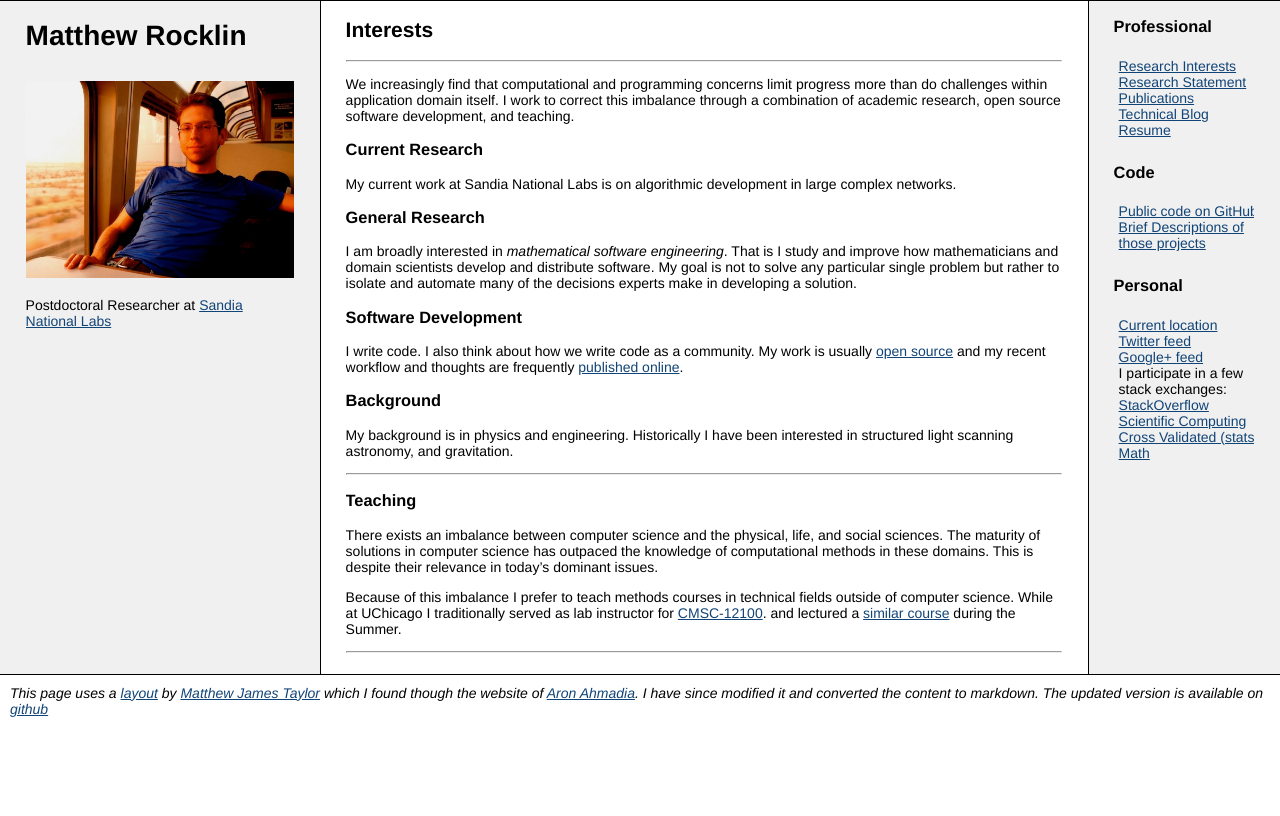
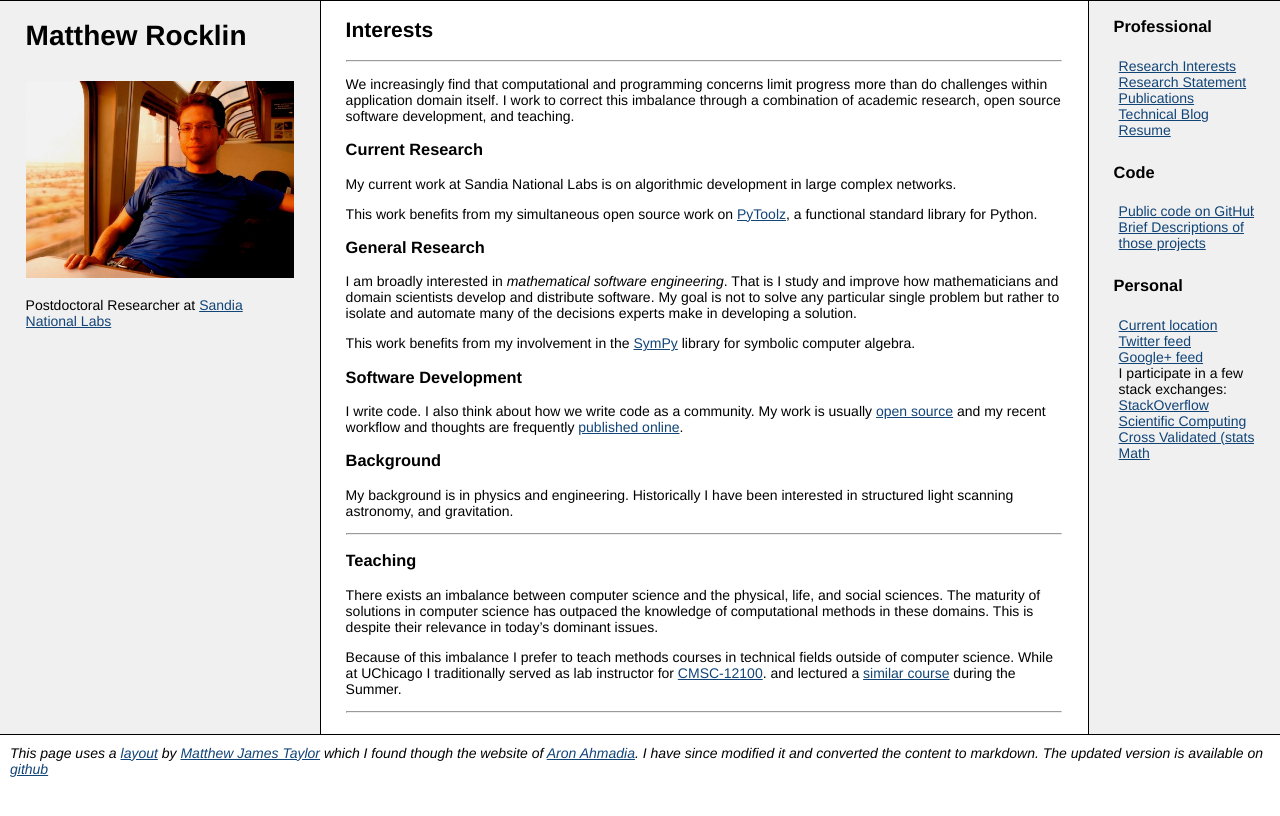
Before and after one commit to mrocklin/mrocklin.github.io, a Jekyll site: the page built from index.md, in a window 1280 px wide. Shown: the top 816 px of the page. Built offline with Jekyll 4.4.1, drawn with Linux system fonts in a browser that asks for light colours; Markdown is read by kramdown in place of the engine named in the settings.

Commit message:
add links to toolz and sympy

```diff
--- a/index.md
+++ b/index.md
@@ -14,6 +14,9 @@ development, and teaching.
 My current work at Sandia National Labs is on algorithmic development in large
 complex networks.
 
+This work benefits from my simultaneous open source work on
+[PyToolz](http://toolz.readthedocs.org/), a functional standard library for Python.
+
 
 ### General Research
 
@@ -22,6 +25,9 @@ study and improve how mathematicians and domain scientists develop and
 distribute software.  My goal is not to solve any particular single problem but
 rather to isolate and automate many of the decisions experts make in developing
 a solution.
+
+This work benefits from my involvement in the [SymPy](http://sympy.org/)
+library for symbolic computer algebra.
 
 
 ### Software Development
```
